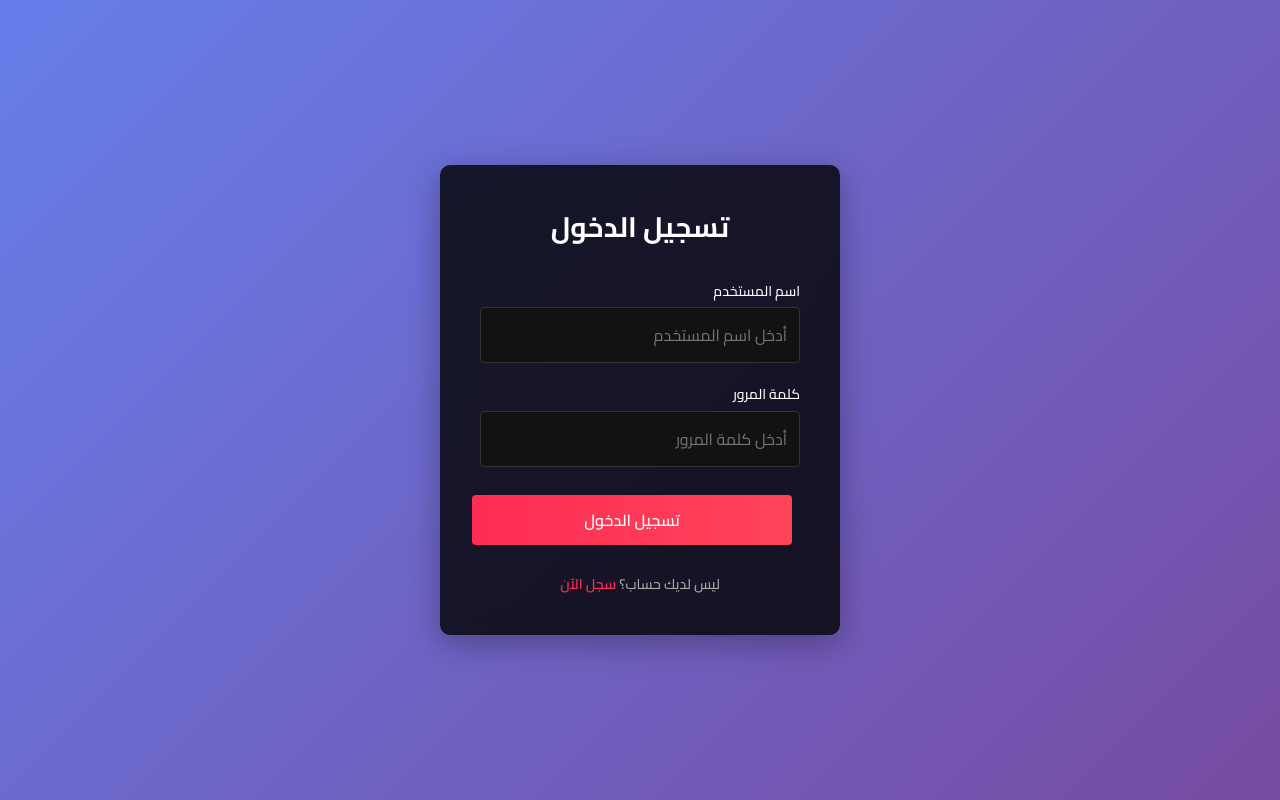
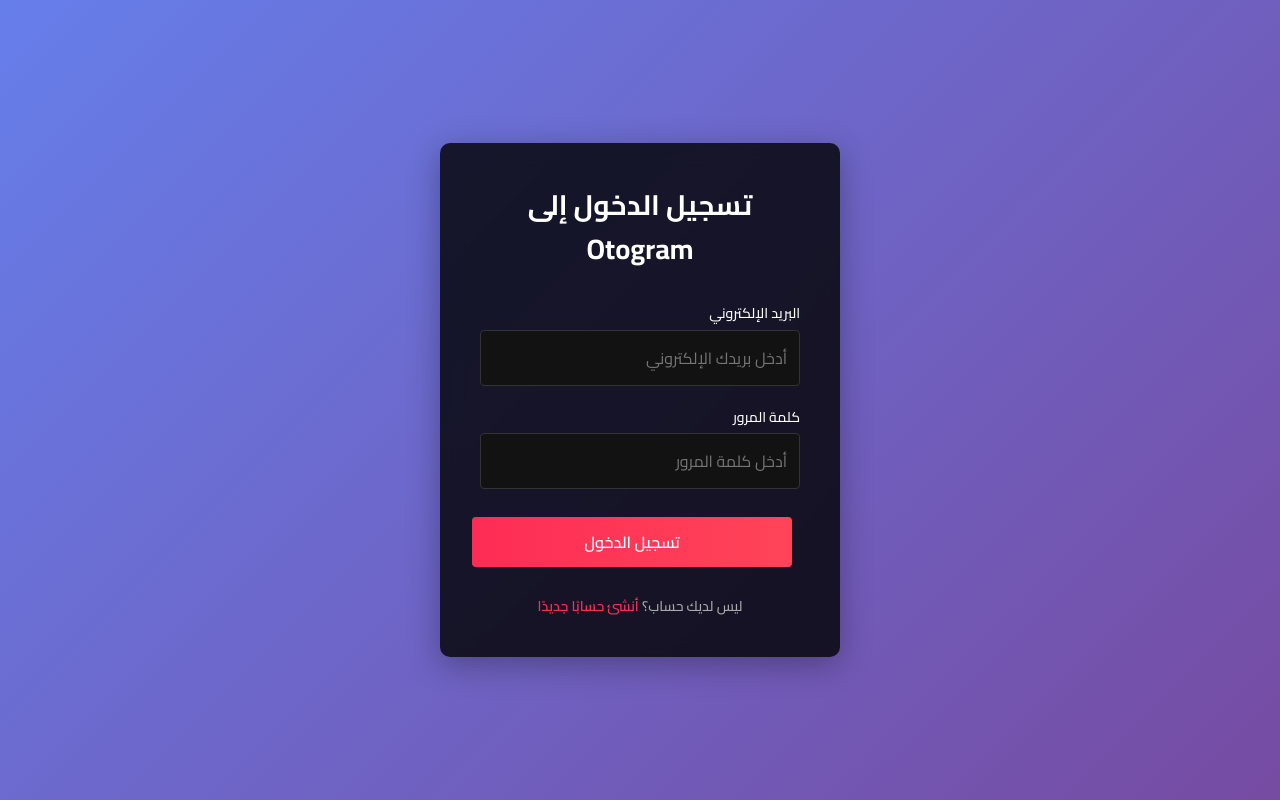
Before and after one commit to Mohamedabdulaziz1920/Otogram, a React (Vite) app in the folder frontend-vite/: page /login in a window 1280 px wide. Built offline with nearby package versions, Linux system fonts and the light colour scheme; no server answers.

Commit message:
Update LoginPage.jsx

```diff
--- a/frontend-vite/src/pages/LoginPage.jsx
+++ b/frontend-vite/src/pages/LoginPage.jsx
@@ -1,18 +1,24 @@
 import React, { useState } from 'react';
 import { useNavigate, Link } from 'react-router-dom';
 import { useAuth } from '../context/AuthContext';
+import axios from 'axios'; // سنستخدم axios مباشرة
 import './AuthPages.css';
+
+// إعداد axios instance مع baseURL من متغيرات البيئة
+const api = axios.create({
+  baseURL: import.meta.env.VITE_API_URL || 'http://localhost:5000',
+});
 
 const LoginPage = () => {
   const [formData, setFormData] = useState({
-    username: '',
+    email: '', // ✨ 1. تم التغيير من username إلى email
     password: ''
   });
   const [error, setError] = useState('');
   const [loading, setLoading] = useState(false);
 
   const navigate = useNavigate();
-  const { login } = useAuth();
+  const { login } = useAuth(); // دالة login الآن ستقبل token و user
 
   const handleChange = (e) => {
     setFormData({
@@ -26,39 +32,55 @@
     setError('');
     setLoading(true);
 
-    const result = await login(formData.username, formData.password);
+    try {
+      // ✨ 2. إجراء طلب API مباشرة من هنا
+      const response = await api.post('/api/auth/login', {
+        email: formData.email,
+        password: formData.password,
+      });
 
-    if (result.success) {
-      navigate('/');
-    } else {
-      setError(result.error);
+      const { token, user } = response.data;
+
+      // ✨ 3. تمرير البيانات إلى دالة login في الـ context
+      login(token, user);
+
+      // ✨ 4. منطق إعادة التوجيه الذكي
+      const redirectPath = sessionStorage.getItem('redirectAfterLogin') || '/';
+      sessionStorage.removeItem('redirectAfterLogin'); // تنظيف بعد الاستخدام
+      navigate(redirectPath);
+
+    } catch (err) {
+      const errorMessage = err.response?.data?.error || 'حدث خطأ غير متوقع. يرجى المحاولة مرة أخرى.';
+      setError(errorMessage);
+    } finally {
+      setLoading(false);
     }
-
-    setLoading(false);
   };
 
   return (
     <div className="auth-page">
       <div className="auth-container">
-        <h1>تسجيل الدخول</h1>
+        <h1>تسجيل الدخول إلى Otogram</h1>
 
         <form onSubmit={handleSubmit}>
           <div className="form-group">
-            <label>اسم المستخدم</label>
+            <label htmlFor="email">البريد الإلكتروني</label> {/* ✨ تم التغيير */}
             <input
-              type="text"
-              name="username"
-              value={formData.username}
+              type="email"
+              id="email"
+              name="email" // ✨ تم التغيير
+              value={formData.email}
               onChange={handleChange}
               required
-              placeholder="أدخل اسم المستخدم"
+              placeholder="أدخل بريدك الإلكتروني"
             />
           </div>
 
           <div className="form-group">
-            <label>كلمة المرور</label>
+            <label htmlFor="password">كلمة المرور</label>
             <input
               type="password"
+              id="password"
               name="password"
               value={formData.password}
               onChange={handleChange}
@@ -70,12 +92,12 @@
           {error && <div className="error-message">{error}</div>}
 
           <button type="submit" className="btn btn-primary" disabled={loading}>
-            {loading ? 'جاري التسجيل...' : 'تسجيل الدخول'}
+            {loading ? 'جاري الدخول...' : 'تسجيل الدخول'}
           </button>
         </form>
 
         <p className="auth-link">
-          ليس لديك حساب؟ <Link to="/register">سجل الآن</Link>
+          ليس لديك حساب؟ <Link to="/register">أنشئ حسابًا جديدًا</Link>
         </p>
       </div>
     </div>
```
